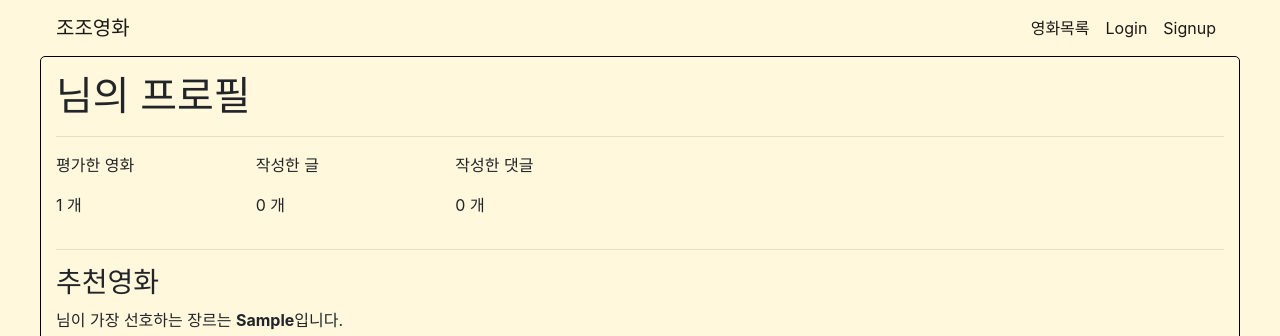
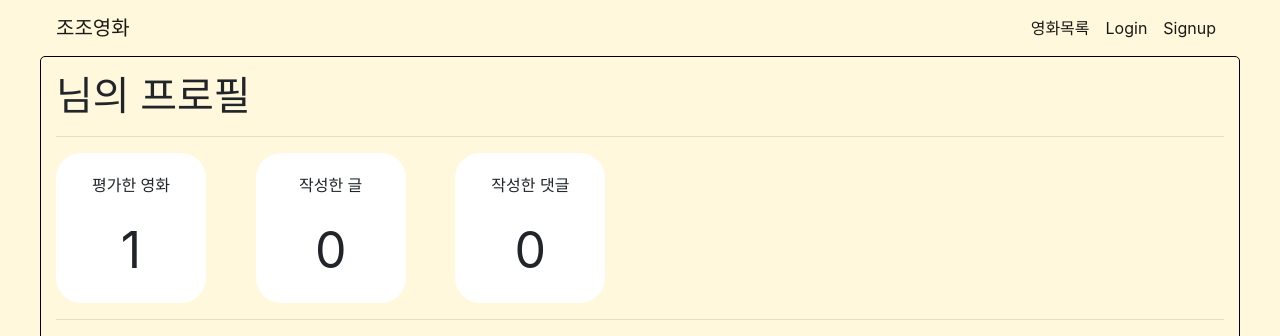
Before and after one commit to jaebee94/JoJoMovie, a Django app: template accounts/templates/accounts/profile.html in a window 1280 px wide. Shown: the top 336 px of the page. Run offline with Django 3.2, Linux system fonts and the light colour scheme; tables that the repository leaves empty hold one stand-in row (values such as "Sample post"); the template is opened without the code that fills it: values that come from a table or form of the project are taken from there, most other values are stand-ins (such as "Sample title", 1, 10 or a date in 2020); some libraries are stand-ins or nearby versions.

Commit message:
프로필 box

```diff
--- a/accounts/templates/accounts/profile.html
+++ b/accounts/templates/accounts/profile.html
@@ -9,16 +9,22 @@
     <div class="contatiner">
       <div class="row">
         <div class="col-2">
-          <p>평가한 영화</p>
-          <p>{{ user_ratings|length }} 개</p>
+          <div class="profile_box">
+            <p>평가한 영화</p>
+            <p class="box_letter">{{ user_ratings|length }}</p>
+          </div>
         </div>
         <div class="col-2">
-          <p>작성한 글</p>
-          <p>{{ user.article_set.all|length }} 개</p>
+          <div class="profile_box">
+            <p>작성한 글</p>
+            <p class="box_letter">{{ user.article_set.all|length }}</p>
+          </div>
         </div>
         <div class="col-2">
-          <p>작성한 댓글</p>
-          <p>{{ user.comment_set.all|length }} 개</p>
+          <div class="profile_box">
+            <p>작성한 댓글</p>
+            <p class="box_letter">{{ user.comment_set.all|length }}</p>
+          </div>
         </div>
       </div>
     </div>
@@ -93,6 +99,16 @@
   .indicator{
     width: 50px;
   }
-
+  .profile_box {
+    border-radius: 25px;
+    background: white;
+    padding: 20px;
+    width: 150px;
+    height: 150px;
+    text-align: center;
+  }
+  .box_letter {
+    font-size: 50px;
+  }
 </style>
 {% endblock %}
```
